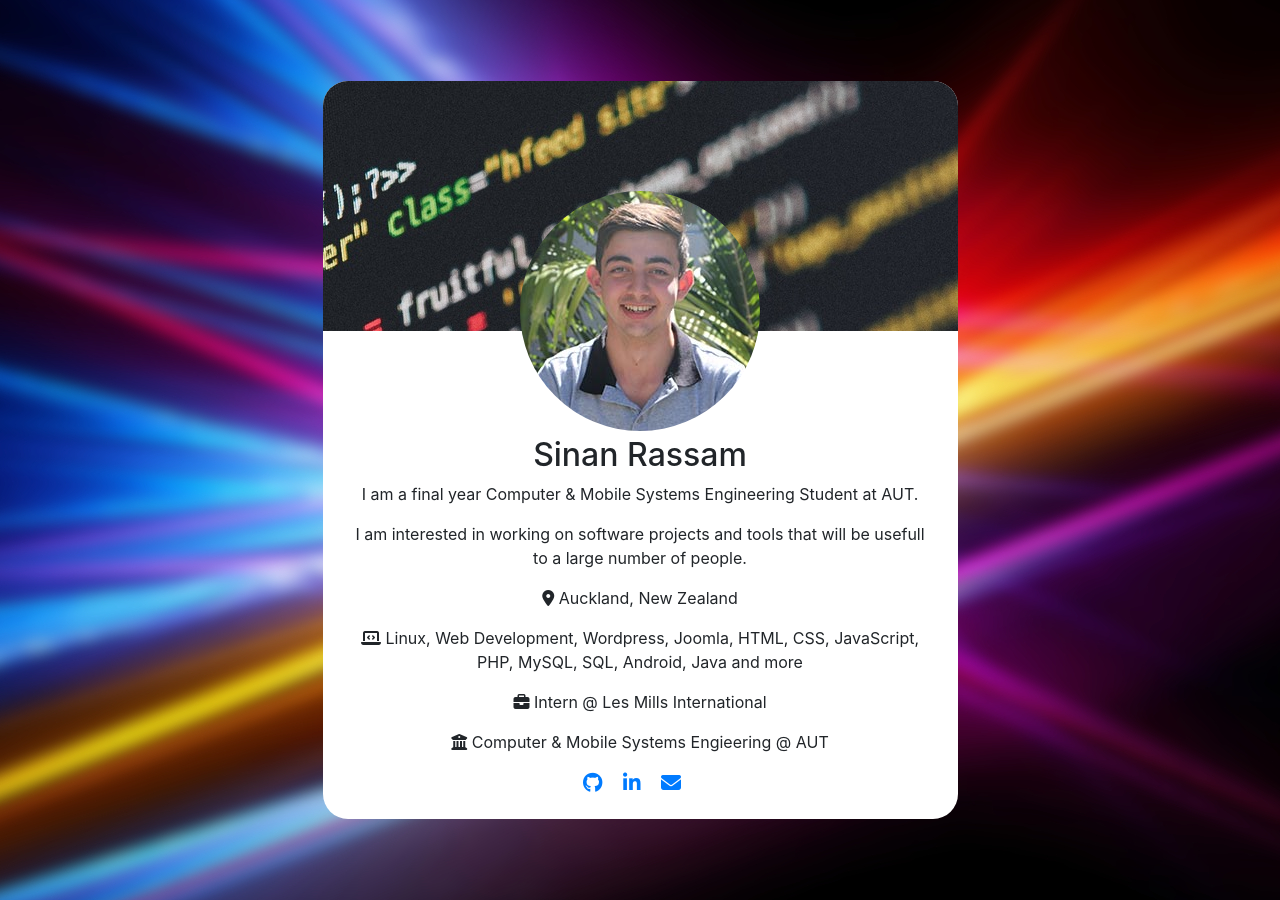
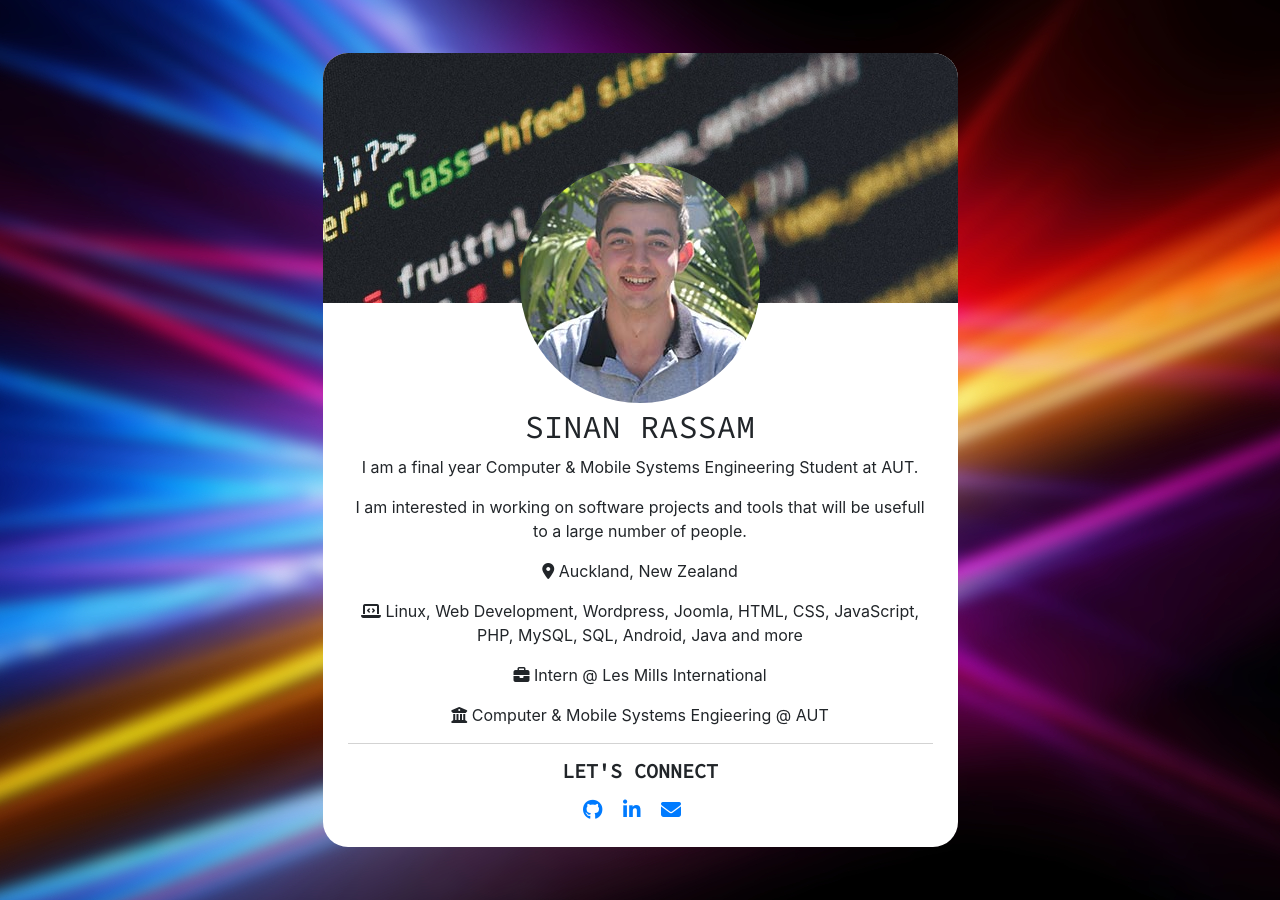
Before and after one commit to sinanrassam/sinanrassam.github.io, a Jekyll site: the page built from index.md, in a window 1280 px wide. Built offline with Jekyll 4.4.1, drawn with Linux system fonts in a browser that asks for light colours; nearby versions of some CDN libraries.

Commit message:
Improved styling

```diff
--- a/_includes/social-links.html
+++ b/_includes/social-links.html
@@ -1,4 +1,5 @@
 <div class="profile-links">
+    <h5>Let's connect</h5>
     {% if site.twitter_username %}
     <a class="social-link" href="http://twitter.com/{{ site.twitter_username }}" target="_blank">
         <i class="fab fa-twitter fa-lg mr-md-3 mr-3 fa-2x"></i>
--- a/_sass/main.scss
+++ b/_sass/main.scss
@@ -78,6 +78,23 @@
     margin-top: 110px;
 }
 
+.profile-name {
+    font-family: 'Source Code Pro', monospace;
+    text-transform: uppercase;
+}
+
+.profile-links {
+    border-top: 1px solid #d3d3d3;
+    padding-top: 15px;
+}
+
+.profile-links h5 {
+    font-family: 'Source Code Pro', monospace;
+    text-transform: uppercase;
+    font-weight: bold;
+    margin-bottom: 15px;
+}
+
 .social-link {
     cursor: pointer;
 }
--- a/assets/css/style.scss
+++ b/assets/css/style.scss
@@ -1,3 +1,5 @@
 ---
 ---
+// Fonts
+@import url('https://fonts.googleapis.com/css2?family=Source+Code+Pro&display=swap');
 @import "main";
```
Also changed, not shown: _layouts/default.html (line endings or trailing spaces).
